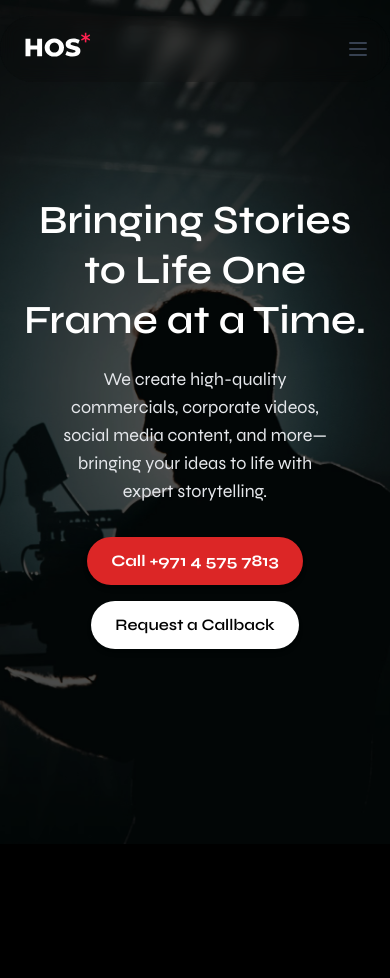
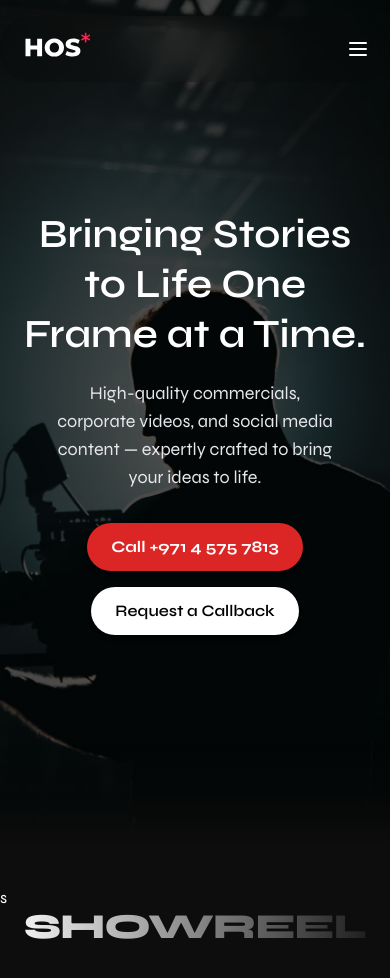
Before and after one commit to Tarun7746/project1, a React (Create React App) app: page / in a window 390 px wide. Shown: the top 978 px of the page. Before the commit the page ends 844 px from the top, so only its background shows below. Built offline with nearby package versions, Linux system fonts and the light colour scheme.

Commit message:
sdgsdgsdgs

```diff
--- a/package.json
+++ b/package.json
@@ -3,6 +3,7 @@
   "version": "0.1.0",
   "private": true,
   "dependencies": {
+    "@studio-freight/lenis": "^1.0.42",
     "@testing-library/dom": "^10.4.0",
     "@testing-library/jest-dom": "^6.6.3",
     "@testing-library/react": "^16.3.0",
--- a/src/App.css
+++ b/src/App.css
@@ -8,7 +8,7 @@
   --red: #e30a0a;
   --white: #fff;
   --black: #000000;
-  --light-black: #212121;
+  --light-black: #0d0d0d;
   --grey-text: #6b6b6b;
   --light-grey: #707070;
   --light-footer-grey: #d1d5dc;
@@ -27,9 +27,3 @@ body {
   background-color: var(--black);
   font-family: var(--syne_font_family);
 }
-.header_custnmStyle {
-  backdrop-filter: blur(9px);
-  background-color: rgba(13, 13, 13, 0.2);
-  border-radius: 44px;
-  opacity: 1;
-}
--- a/src/components/pages/Home.js
+++ b/src/components/pages/Home.js
@@ -1,12 +1,16 @@
 import React from "react";
 import Header from "../sections/Header";
 import HeroSection from "../sections/HeroSection";
+import ShowReel from "../sections/ShowReel";
+import ClientSection from "../sections/ClientSection";
 
 export default function Home() {
   return (
     <div>
       <Header />
       <HeroSection />
+      <ShowReel />
+      <ClientSection />
     </div>
   );
 }
--- /dev/null
+++ b/src/components/sections/ClientSection.js
@@ -0,0 +1,36 @@
+import React from "react";
+
+export default function ClientSection() {
+  const dummyLogos = [
+    "https://framerusercontent.com/images/SazDWfhQjicKvuGmovdx0ffs.webp?scale-down-to=512",
+    "https://framerusercontent.com/images/Nhp3GPcQ8PfNkWgbBFroXokgLc.png",
+    "https://framerusercontent.com/images/qSc4aeSOhhWRNKW2LiUBjjgW3c.png",
+    "https://framerusercontent.com/images/FIU2Dnk9TFnMgelhUl7GiFHv4c.png?scale-down-to=512",
+    "https://framerusercontent.com/images/os73eSKVW4gBZn2byVzP2OFM.png",
+    "https://framerusercontent.com/images/5ghcacUXSfLLdw6hJ3fy2AQOjOI.svg",
+  ];
+  return (
+    <section className="bg-[var(--light-black)] relative z-20 py-12 px-4 text-center overflow-hidden">
+      <h2 className="text-white text-[40px] font-medium mb-8">
+        Standing Tall with Our Clients
+      </h2>
+
+      <div className="max-w-[1200px] mx-auto relative w-full h-32 overflow-hidden border border-gray-700 rounded-full">
+        <div className="absolute flex animate-marquee whitespace-nowrap divide-x divide-gray-700">
+          {[...dummyLogos, ...dummyLogos].map((logo, index) => (
+            <div
+              key={index}
+              className="flex items-center justify-center w-48 h-32 px-6"
+            >
+              <img
+                src={logo}
+                alt={`Client Logo ${index + 1}`}
+                className="max-h-14 object-contain"
+              />
+            </div>
+          ))}
+        </div>
+      </div>
+    </section>
+  );
+}
--- a/src/components/sections/Header.js
+++ b/src/components/sections/Header.js
@@ -3,201 +3,117 @@ import { Link } from "react-router-dom";
 import { Menu, X } from "lucide-react";
 import logo from "../../Assets/logoImg.svg";
 import gsap from "gsap";
+
 export default function Header() {
   const [isMenuOpen, setIsMenuOpen] = useState(false);
+  const logoRef = useRef(null);
 
-  // Close menu when clicking outside
+  const navigationItems = [
+    { to: "/Home", label: "Home" },
+    { to: "/blogs", label: "Projects" },
+    { to: "/blogs", label: "About" },
+    { to: "/blogs", label: "Services" },
+  ];
+
   useEffect(() => {
-    const handleClickOutside = () => {
+    gsap.fromTo(
+      logoRef.current,
+      { opacity: 0, x: -50 },
+      { opacity: 1, x: 0, duration: 1.2, ease: "power3.out" }
+    );
+  }, []);
+
+  useEffect(() => {
+    const closeMenu = () => {
       if (isMenuOpen) setIsMenuOpen(false);
     };
-    document.addEventListener("click", handleClickOutside);
-    return () => document.removeEventListener("click", handleClickOutside);
+    document.addEventListener("click", closeMenu);
+    return () => document.removeEventListener("click", closeMenu);
   }, [isMenuOpen]);
 
   const toggleMenu = (e) => {
     e.stopPropagation();
-    setIsMenuOpen(!isMenuOpen);
+    setIsMenuOpen((prev) => !prev);
   };
 
-  const navigationItems = [
-    {
-      href: "/Home",
-      label: "Home",
-      ariaLabel: "Learn more about our company",
-    },
-
-    {
-      href: "/blogs",
-      label: "Projects",
-      ariaLabel: "Access our resources and documentation",
-    },
-
-    {
-      href: "/blogs",
-      label: "About",
-      ariaLabel: "Access our resources and documentation",
-    },
-    {
-      href: "/blogs",
-      label: "Services",
-      ariaLabel: "Access our resources and documentation",
-    },
-  ];
-  const logoRef = useRef(null);
-  useEffect(() => {
-    // Simple fade-in from left animation
-    gsap.fromTo(
-      logoRef.current,
-      {
-        opacity: 0,
-        x: -50,
-      },
-      {
-        opacity: 1,
-        x: 0,
-        duration: 1.2,
-        ease: "power3.out",
-      }
-    );
-  }, []);
-
   return (
-    <header
-      className={`fixed w-[100%] top-4 z-50 transition-all duration-300 `}
-      role="banner"
-      aria-label="Main navigation"
-    >
-      <div className="container header_custnmStyle mx-auto lg: max-w-[900px]">
-        <div className="relative flex mx-auto items-center justify-between px-3 py-2 ">
-          {/* Logo */}
-          <div
-            onClick={() => {
-              window.location.href = "/";
-            }}
-            className="flex items-center space-x-2 group cursor-pointer"
-            aria-label="WOW - Go to homepage"
-          >
-            <div
-              ref={logoRef}
-              className="relative overflow-hidden rounded-lg w-[90px] h-[50px]"
-            >
+    <header className="fixed top-4 w-full z-50">
+      <section className="container mx-auto lg:max-w-[900px] backdrop-blur-lg bg-[rgba(13,13,13,0.2)] rounded-[44px]">
+        <nav className="flex justify-between items-center px-3 py-2">
+          <Link to="/" className="w-[90px] h-[50px]" ref={logoRef}>
             <img
               src={logo}
-                alt="WOW logo"
-                className="w-full h-full object-cover"
+              alt="WOW Reviews logo"
+              className="w-full h-full object-cover rounded-lg"
             />
-            </div>
-          </div>
+          </Link>
 
-          {/* Desktop Navigation */}
-          <nav
-            className="hidden md:flex items-center space-x-8"
-            role="navigation"
-            aria-label="Primary navigation"
-          >
-            <ul className="flex items-center space-x-8">
-              {navigationItems.map((item, index) => (
-                <li key={item.href}>
+          {/* Desktop Menu */}
+          <ul className="hidden md:flex items-center space-x-8">
+            {navigationItems.map((item) => (
+              <li key={item.to}>
                 <Link
-                    href={item.href}
-                    className="relative text-[var(--white)]  text-[16px] font-medium transition-all duration-300 primary_color_hover group"
-                    aria-label={item.ariaLabel}
+                  to={item.to}
+                  className="text-white text-base font-medium relative group"
                 >
                   {item.label}
-                    <span className="absolute -bottom-1 left-0 w-0 h-0.5 bg-[var(--primary-color)] transition-all duration-300 group-hover:w-full"></span>
+                  <span className="absolute -bottom-1 left-0 w-0 h-0.5 bg-[var(--primary-color)] transition-all duration-300 group-hover:w-full" />
                 </Link>
               </li>
             ))}
+            <li>
+              <Link
+                to="/trial"
+                className="px-6 py-2.5 text-sm bg-white text-black rounded-full hover:bg-[var(--primary-color)] hover:text-white transition"
+              >
+                Start Free Trial
+              </Link>
+            </li>
           </ul>
 
-            <Link
-              href="https://app.wowreviews.co/Sign-In"
-              className="relative inline-flex items-center justify-center px-6 py-2.5 text-sm font-medium text-[var(--black)] bg-[var(--white)] rounded-full transition-all duration-300 hover:bg-[var(--primary-color)] hover:text-[var(--white)]  transform hover:-translate-y-0.5 focus:outline-none"
-              aria-label="Start your free trial today"
-            >
-              <span className="relative z-10">Start Free Trial</span>
-            </Link>
-          </nav>
-
           {/* Mobile Menu Button */}
-          <button
-            onClick={toggleMenu}
-            className="md:hidden relative p-2 text-gray-700 hover:text-blue-600 focus:outline-none focus:ring-2 focus:ring-blue-500 focus:ring-offset-2 rounded-lg transition-colors duration-200"
-            aria-expanded={isMenuOpen}
-            aria-controls="mobile-menu"
-            aria-label={
-              isMenuOpen ? "Close navigation menu" : "Open navigation menu"
-            }
-          >
-            <div className="relative w-6 h-6">
+          <button onClick={toggleMenu} className="md:hidden p-2">
+            <span className="relative w-6 h-6 block">
               <Menu
-                className={`absolute inset-0 w-6 h-6 transition-all duration-300 ${
-                  isMenuOpen ? "opacity-0 rotate-180" : "opacity-100 rotate-0"
+                className={`absolute text-[var(--white)] w-6 h-6 transition ${
+                  isMenuOpen ? "opacity-0 rotate-180" : "opacity-100"
                 }`}
               />
               <X
-                className={`absolute inset-0 w-6 h-6 transition-all duration-300 ${
-                  isMenuOpen ? "opacity-100 rotate-0" : "opacity-0 -rotate-180"
+                className={`absolute w-6 h-6 text-[var(--white)] transition ${
+                  isMenuOpen ? "opacity-100" : "opacity-0 -rotate-180"
                 }`}
               />
-            </div>
+            </span>
           </button>
+        </nav>
 
         {/* Mobile Menu */}
-          <div
-            id="mobile-menu"
-            className={`absolute top-full left-0 right-0 bg-white border-t border-gray-100 shadow-lg transition-all duration-300 md:hidden ${
-              isMenuOpen
-                ? "opacity-100 visible transform translate-y-0"
-                : "opacity-0 invisible transform -translate-y-4"
-            }`}
-            role="navigation"
-            aria-label="Mobile navigation"
-          >
-            <nav className="px-4 py-6 space-y-4">
-              {navigationItems.map((item, index) => (
+        {isMenuOpen && (
+          <ul className="md:hidden bg-white px-4 py-6 space-y-4 shadow-lg border-t">
+            {navigationItems.map((item) => (
+              <li key={item.to}>
                 <Link
-                  key={item.href}
-                  href={item.href}
-                  className={`block py-3 px-4 text-gray-700 font-medium rounded-lg transition-all duration-300 hover:bg-blue-50 hover:text-blue-600 transform ${
-                    isMenuOpen
-                      ? "translate-x-0 opacity-100"
-                      : "translate-x-4 opacity-0"
-                  }`}
-                  style={{
-                    transitionDelay: isMenuOpen ? `${index * 50}ms` : "0ms",
-                  }}
+                  to={item.to}
                   onClick={() => setIsMenuOpen(false)}
-                  aria-label={item.ariaLabel}
+                  className="block py-3 px-4 text-gray-700 font-medium rounded-lg hover:bg-blue-50 hover:text-blue-600 transition"
                 >
                   {item.label}
                 </Link>
+              </li>
             ))}
-
-              <div className="pt-4 border-t border-gray-100">
+            <li className="pt-4 border-t">
               <Link
-                  href="/trial"
-                  className={`block w-full py-3 px-4 text-center text-white font-semibold bg-gradient-to-r from-blue-600 to-purple-600 rounded-lg transition-all duration-300 hover:from-blue-700 hover:to-purple-700 hover:shadow-lg transform ${
-                    isMenuOpen
-                      ? "translate-x-0 opacity-100"
-                      : "translate-x-4 opacity-0"
-                  }`}
-                  style={{
-                    transitionDelay: isMenuOpen
-                      ? `${navigationItems.length * 50}ms`
-                      : "0ms",
-                  }}
+                to="/trial"
                 onClick={() => setIsMenuOpen(false)}
-                  aria-label="Start your free trial today"
+                className="block text-center py-3 px-4 bg-gradient-to-r from-blue-600 to-purple-600 text-white font-semibold rounded-lg hover:from-blue-700 hover:to-purple-700 transition"
               >
                 Start Free Trial
               </Link>
-              </div>
-            </nav>
-          </div>
-        </div>
-      </div>
+            </li>
+          </ul>
+        )}
+      </section>
     </header>
   );
 }
--- a/src/components/sections/HeroSection.js
+++ b/src/components/sections/HeroSection.js
@@ -8,14 +8,9 @@ export default function HeroSection() {
   const buttonsRef = useRef([]);
 
   useEffect(() => {
-    // Heading animation (smoky fade-in)
     gsap.fromTo(
       headingRef.current,
-      {
-        opacity: 0,
-        y: 30,
-        filter: "blur(5px)",
-      },
+      { opacity: 0, y: 30, filter: "blur(5px)" },
       {
         opacity: 1,
         y: 0,
@@ -25,51 +20,35 @@ export default function HeroSection() {
       }
     );
 
-    // Paragraph fade-in
     gsap.fromTo(
       paragraphRef.current,
-      {
-        opacity: 0,
-        y: 20,
-      },
-      {
-        opacity: 1,
-        y: 0,
-        duration: 1,
-        delay: 1,
-        ease: "power2.out",
-      }
+      { opacity: 0, y: 20 },
+      { opacity: 1, y: 0, duration: 1, delay: 1, ease: "power2.out" }
     );
 
-    // Buttons slide-up
     gsap.fromTo(
       buttonsRef.current,
-      {
-        opacity: 0,
-      },
-      {
-        opacity: 1,
-
-        duration: 1,
-        delay: 1.5,
-        ease: "power3.out",
-        stagger: 0.2, // one after another
-      }
+      { opacity: 0 },
+      { opacity: 1, duration: 1, delay: 1.5, ease: "power3.out", stagger: 0.2 }
     );
   }, []);
 
   return (
     <section
-      className="relative h-screen w-full flex items-center justify-center text-white"
+      className="fixed top-0  h-screen w-full flex items-center justify-center text-white text-center px-4 md:px-10 z-10"
       style={{
         backgroundImage: `url(${heroImg})`,
         backgroundSize: "cover",
         backgroundPosition: "center",
       }}
+      aria-label="Hero section"
     >
-      <div className="absolute inset-0 bg-black bg-opacity-70"></div>
+      <span
+        className="absolute inset-0 bg-black bg-opacity-70"
+        aria-hidden="true"
+      ></span>
 
-      <div className="relative z-10 text-center px-4 md:px-10 max-w-5xl">
+      <header className="relative z-10 max-w-5xl mx-auto">
         <h1
           ref={headingRef}
           className="text-[40px] md:text-[50px] lg:text-[70px] font-semibold mb-5 leading-[50px] lg:leading-[80px] md:leading-[60px]"
@@ -80,29 +59,32 @@ export default function HeroSection() {
 
         <p
           ref={paragraphRef}
-          className="max-w-[78%] mx-auto text-lg md:text-[xl] text-gray-200 mb-8"
+          className="max-w-[78%] mx-auto text-lg md:text-xl text-gray-200 mb-8"
         >
-          We create high-quality commercials, corporate videos, social media
-          content, and more—bringing your ideas to life with expert
-          storytelling.
+          High-quality commercials, corporate videos, and social media content —
+          expertly crafted to bring your ideas to life.
         </p>
 
-        <div className="flex flex-col sm:flex-row items-center justify-center gap-4">
+        <nav
+          className="flex flex-col sm:flex-row justify-center items-center gap-4"
+          aria-label="Call to actions"
+        >
           <a
             ref={(el) => (buttonsRef.current[0] = el)}
             href="tel:+97145757813"
-            className="bg-[var(--primary-color)] hover:bg-[var(--primary-hover)] text-[var(--white)] font-bold py-3 px-6 rounded-full shadow-md transition-all duration-300"
+            className="bg-[var(--primary-color)] hover:bg-[var(--primary-hover)] text-white font-bold py-3 px-6 rounded-full shadow-md transition-all duration-300"
           >
             Call +971 4 575 7813
           </a>
+
           <button
             ref={(el) => (buttonsRef.current[1] = el)}
-            className="bg-[var(--white)] text-[var(--black)] font-semibold py-3 px-6 rounded-full shadow-md hover:bg-[var(--primary-hover)] hover:text-[var(--white)] transition-all duration-300"
+            className="bg-white text-black font-semibold py-3 px-6 rounded-full shadow-md hover:bg-[var(--primary-hover)] hover:text-white transition-all duration-300"
           >
             Request a Callback
           </button>
-        </div>
-      </div>
+        </nav>
+      </header>
     </section>
   );
 }
--- /dev/null
+++ b/src/components/sections/ShowReel.js
@@ -0,0 +1,62 @@
+import React, { useEffect, useState } from "react";
+import ShowReelVideo from "../../Assets/ShowreelVideo.mp4";
+export default function ShowReel() {
+  const [scale, setScale] = useState(1);
+
+  useEffect(() => {
+    const handleScroll = () => {
+      const section = document.getElementById("showreel-section");
+      if (!section) return;
+
+      const rect = section.getBoundingClientRect();
+      const viewportHeight = window.innerHeight;
+
+      const offset = viewportHeight - rect.top;
+      const scrollProgress = Math.min(Math.max(offset / viewportHeight, 0), 1);
+
+      // Scale from 1 to 0.8
+      const newScale = 1 - 0.2 * scrollProgress;
+      setScale(parseFloat(newScale.toFixed(4)));
+    };
+
+    window.addEventListener("scroll", handleScroll);
+    return () => window.removeEventListener("scroll", handleScroll);
+  }, []);
+
+  return (
+    <section
+      id="showreel-section "
+      className="relative z-20 h-[150vh] bg-[var(--light-black)] text-white mt-[100vh]"
+    >
+      {/* Top fade-in section */}
+      <div className="absolute -top-[99px] left-0 w-full h-[101px] overflow-visible bg-gradient-to-b from-[#0d0d0d00] via-[#0d0d0d44] to-[#0d0d0d]" />
+
+      {/* Gradient Text with Scroll Scale */}
+      <div className="pt-[5vh] overflow-hidden relative z-40 w-full">
+        s{" "}
+        <h1
+          className="mx-auto text-center text-[9vw] font-extrabold w-full whitespace-nowrap px-[5vw] leading-[1] tracking-tight transition-transform duration-100 ease-linear"
+          style={{
+            transform: `scale(${scale})`,
+            backgroundImage: "linear-gradient(to right, #ffffff, #111111)",
+            WebkitBackgroundClip: "text",
+            WebkitTextFillColor: "transparent",
+          }}
+        >
+          SHOWREEL
+        </h1>
+      </div>
+      <div className="mt-10 px-4 rounded-full w-full relative">
+        <video
+          className="w-full h-full rounded-[20px] object-cover"
+          autoPlay
+          loop
+          muted
+          playsInline
+        >
+          <source src={ShowReelVideo} type="video/mp4" />
+        </video>
+      </div>
+    </section>
+  );
+}
```
Also changed, not shown: src/App.js (+26 -0 lines), tailwind.config.js (+11 -1 lines), 2 other files (tests, documents, lock files or other folders). Lines whose indentation alone changed are shown as unchanged.
